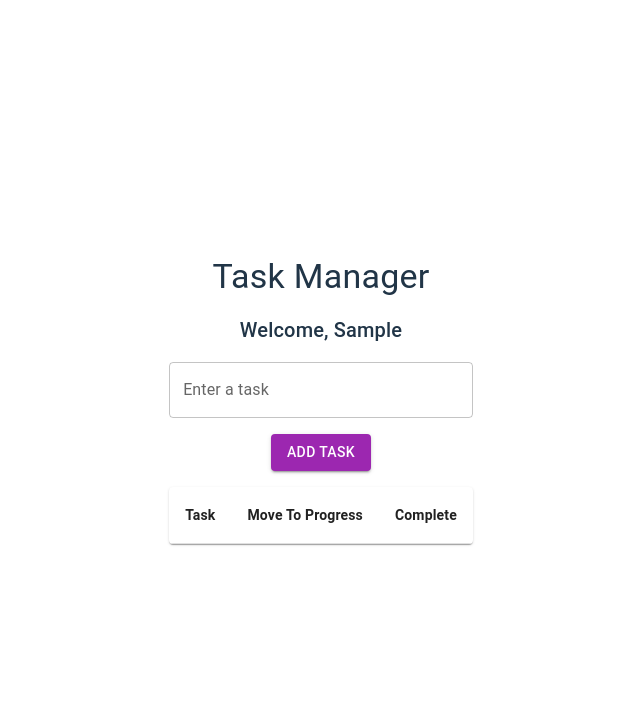
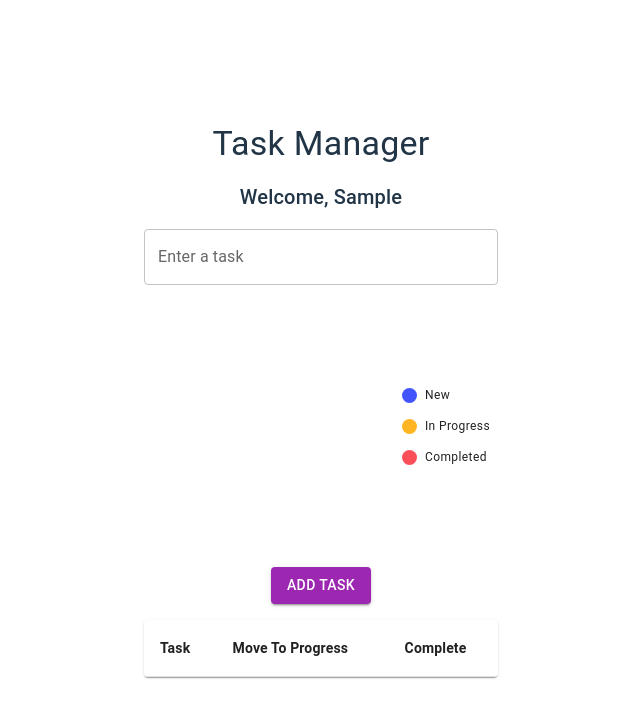
Before and after one commit to avishekdhungana/react-nextjs, a React (Vite) app: page / in a window 1280 px wide. Both pictures are taken after typing "Sample", "Sample123" into the empty fields and a click on the button "LOGIN". Shown: the top 718 px of the page, without its empty margins (319-959 px from the left). Built offline with nearby package versions, Linux system fonts and the light colour scheme.

Commit message:
piechart added

```diff
--- a/package.json
+++ b/package.json
@@ -14,6 +14,7 @@
     "@emotion/styled": "^11.14.1",
     "@mui/icons-material": "^7.3.1",
     "@mui/material": "^7.3.1",
+    "@mui/x-charts": "^8.10.0",
     "react": "^19.1.0",
     "react-dom": "^19.1.0",
     "recharts": "^3.1.2"
--- a/src/TaskManager.jsx
+++ b/src/TaskManager.jsx
@@ -1,6 +1,7 @@
 import React, { useState } from "react";
 import { Button, TextField, Typography, Box } from "@mui/material";
 import TaskTable from "./TaskTable";
+import Taskpiechart from "./Taskpiechart";
 
 const TaskManager = ({ username }) => {
   const [taskinput, Settaskinput] = useState("");
@@ -49,6 +50,11 @@ const TaskManager = ({ username }) => {
         value={taskinput}
         onChange={(e) => Settaskinput(e.target.value)}
       />
+      <Taskpiechart
+      newCount={newtask.length}
+      inprogressCount={inprogress.length}
+      completeCount={complete.length}
+      />
       <Button variant="contained" color="secondary" onClick={addtask}>
         Add Task
       </Button>
--- a/src/TaskTable.jsx
+++ b/src/TaskTable.jsx
@@ -32,7 +32,7 @@ import { CheckCircle, ArrowForward } from "@mui/icons-material";
                   onClick={() => moveprogress(task)}
                   startIcon={<ArrowForward />}
                 >
-                  Move to Progress
+                  progress
                 </Button>
               </TableCell>
             </TableRow>
--- /dev/null
+++ b/src/Taskpiechart.jsx
@@ -0,0 +1,18 @@
+import React from "react";
+import { PieChart } from "@mui/x-charts";
+
+const Taskpiechart = ({newCount, inprogressCount, completeCount}) =>{
+const data=[
+        { id: 0, value: newCount, label: 'New' },
+    { id: 1, value: inprogressCount, label: 'In Progress' },
+    { id: 2, value: completeCount, label: 'Completed' },
+  ];
+  return(
+    <PieChart
+    series={[{ data}]}
+    width={250}
+    height={250}
+  />
+  )
+}
+export default Taskpiechart;
```
Also changed, not shown: 1 other file (tests, documents, lock files or other folders).
